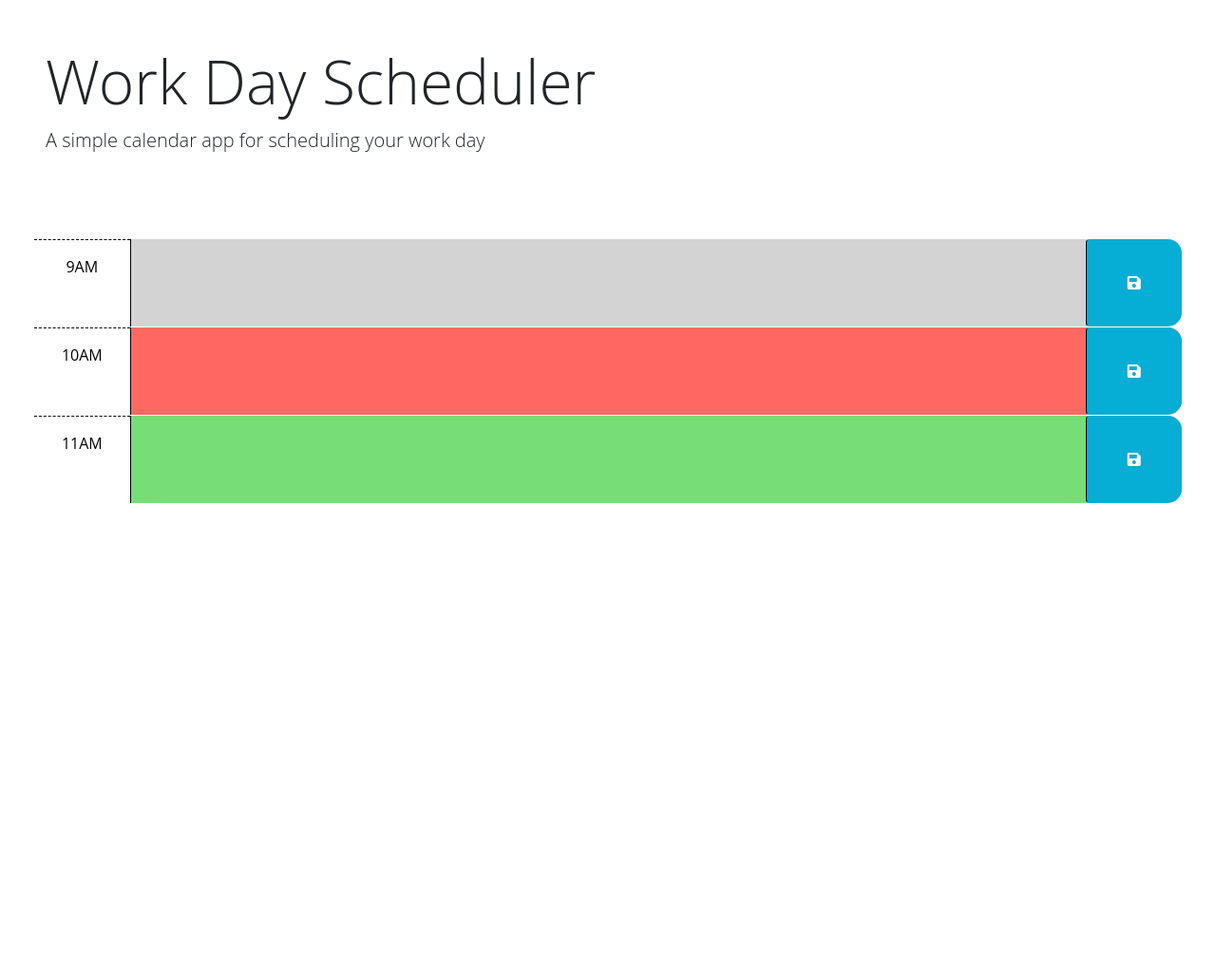
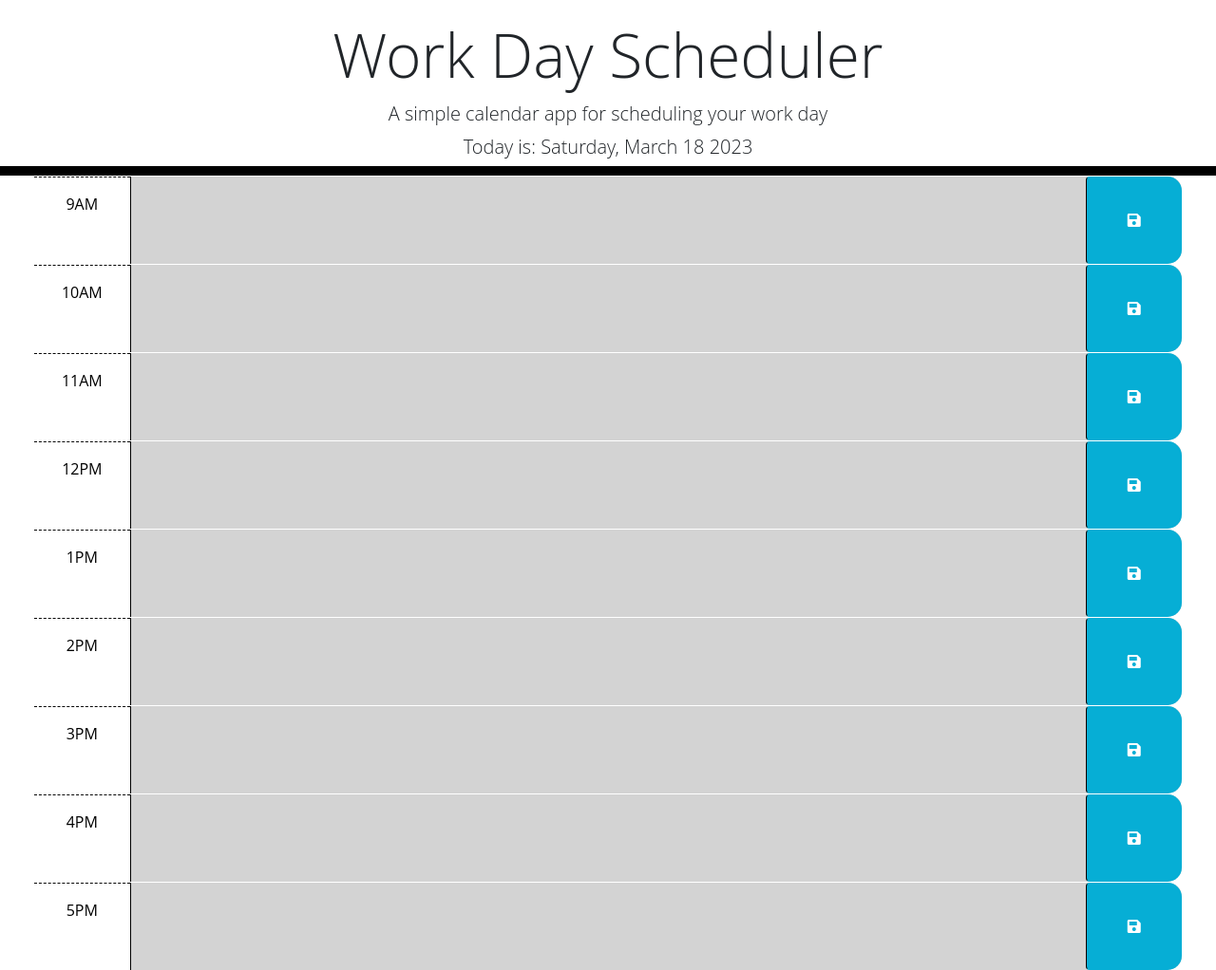
Before and after one commit to Arbitrary-Stag/work-day-scheduler, a plain HTML site: page index.html in a window 1280 px wide. Shown: the whole page at 95% size. Before the commit the page ends 800 px from the top, so only its background shows below. Drawn offline with nearby package versions, Linux system fonts and the light colour scheme.

Commit message:
added html elements and centered header, began js

```diff
--- a/assets/css/style.css
+++ b/assets/css/style.css
@@ -57,3 +57,18 @@ textarea {
   font-size: 20px;
   transition: all 0.3s ease-in-out;
 }
+
+.header {
+  display: flex;
+  flex-direction: column;
+  justify-content: center;
+  align-items: center;
+  text-align: center;
+  margin-top: 20px;
+  border-bottom: solid 10px black;
+}
+
+.header p {
+  line-height: 1.5;
+  margin-bottom: 5px;
+}
--- a/assets/js/script.js
+++ b/assets/js/script.js
@@ -1,23 +1,15 @@
 // Wrap all code that interacts with the DOM in a call to jQuery to ensure that
 // the code isn't run until the browser has finished rendering all the elements
 // in the html.
-$(function () {
-  // TODO: Add a listener for click events on the save button. This code should
-  // use the id in the containing time-block as a key to save the user input in
-  // local storage. HINT: What does `this` reference in the click listener
-  // function? How can DOM traversal be used to get the "hour-x" id of the
-  // time-block containing the button that was clicked? How might the id be
-  // useful when saving the description in local storage?
-  //
-  // TODO: Add code to apply the past, present, or future class to each time
-  // block by comparing the id to the current hour. HINTS: How can the id
-  // attribute of each time-block be used to conditionally add or remove the
-  // past, present, and future classes? How can Day.js be used to get the
-  // current hour in 24-hour time?
-  //
-  // TODO: Add code to get any user input that was saved in localStorage and set
-  // the values of the corresponding textarea elements. HINT: How can the id
-  // attribute of each time-block be used to do this?
-  //
-  // TODO: Add code to display the current date in the header of the page.
+
+$(document).ready(function() {
+
+  var hourArray = [9, 10, 11, 12, 13, 14, 15, 16, 17];
+  var saveBtn = document.getElementsByClassName("fa-save");
+
+  const today = dayjs().format('dddd, MMMM D YYYY');
+  $('#currentDay').text("Today is: " + today);
+
+  const currentHour = dayjs().hour();
+
 });
--- a/index.html
+++ b/index.html
@@ -25,23 +25,13 @@
   </head>
 
   <body>
-    <header class="p-5 mb-4">
+    <header class="header">
       <h1 class="display-3">Work Day Scheduler</h1>
       <p class="lead">A simple calendar app for scheduling your work day</p>
       <p id="currentDay" class="lead"></p>
     </header>
-    <div class="container-fluid px-5">
-      <!-- Use class for "past", "present", and "future" to apply styles to the
-        time-block divs accordingly. The javascript will need to do this by
-        adding/removing these classes on each div by comparing the hour in the
-        id to the current hour. The html provided below is meant to be an example
-        demonstrating how the css provided can be leveraged to create the
-        desired layout and colors. The html below should be removed or updated
-        in the finished product. Remember to delete this comment once the
-        code is implemented.
-        -->
+    <div id="hourDivs" class="container-fluid px-5">
 
-      <!-- Example of a past time block. The "past" class adds a gray background color. -->
       <div id="hour-9" class="row time-block past">
         <div class="col-2 col-md-1 hour text-center py-3">9AM</div>
         <textarea class="col-8 col-md-10 description" rows="3"> </textarea>
@@ -50,8 +40,7 @@
         </button>
       </div>
 
-      <!-- Example of a present time block. The "present" class adds a red background color. -->
-      <div id="hour-10" class="row time-block present">
+      <div id="hour-10" class="row time-block past">
         <div class="col-2 col-md-1 hour text-center py-3">10AM</div>
         <textarea class="col-8 col-md-10 description" rows="3"> </textarea>
         <button class="btn saveBtn col-2 col-md-1" aria-label="save">
@@ -59,14 +48,62 @@
         </button>
       </div>
 
-      <!-- Example of a future time block. The "future" class adds a green background color. -->
-      <div id="hour-11" class="row time-block future">
+      <div id="hour-11" class="row time-block past">
         <div class="col-2 col-md-1 hour text-center py-3">11AM</div>
         <textarea class="col-8 col-md-10 description" rows="3"> </textarea>
         <button class="btn saveBtn col-2 col-md-1" aria-label="save">
           <i class="fas fa-save" aria-hidden="true"></i>
         </button>
       </div>
+
+      <div id="hour-12" class="row time-block past">
+        <div class="col-2 col-md-1 hour text-center py-3">12PM</div>
+        <textarea class="col-8 col-md-10 description" rows="3"> </textarea>
+        <button class="btn saveBtn col-2 col-md-1" aria-label="save">
+          <i class="fas fa-save" aria-hidden="true"></i>
+        </button>
+      </div>
+
+      <div id="hour-13" class="row time-block past">
+        <div class="col-2 col-md-1 hour text-center py-3">1PM</div>
+        <textarea class="col-8 col-md-10 description" rows="3"> </textarea>
+        <button class="btn saveBtn col-2 col-md-1" aria-label="save">
+          <i class="fas fa-save" aria-hidden="true"></i>
+        </button>
+      </div>
+
+      <div id="hour-14" class="row time-block past">
+        <div class="col-2 col-md-1 hour text-center py-3">2PM</div>
+        <textarea class="col-8 col-md-10 description" rows="3"> </textarea>
+        <button class="btn saveBtn col-2 col-md-1" aria-label="save">
+          <i class="fas fa-save" aria-hidden="true"></i>
+        </button>
+      </div>
+
+      <div id="hour-15" class="row time-block past">
+        <div class="col-2 col-md-1 hour text-center py-3">3PM</div>
+        <textarea class="col-8 col-md-10 description" rows="3"> </textarea>
+        <button class="btn saveBtn col-2 col-md-1" aria-label="save">
+          <i class="fas fa-save" aria-hidden="true"></i>
+        </button>
+      </div>
+
+      <div id="hour-16" class="row time-block past">
+        <div class="col-2 col-md-1 hour text-center py-3">4PM</div>
+        <textarea class="col-8 col-md-10 description" rows="3"> </textarea>
+        <button class="btn saveBtn col-2 col-md-1" aria-label="save">
+          <i class="fas fa-save" aria-hidden="true"></i>
+        </button>
+      </div>
+
+      <div id="hour-17" class="row time-block past">
+        <div class="col-2 col-md-1 hour text-center py-3">5PM</div>
+        <textarea class="col-8 col-md-10 description" rows="3"> </textarea>
+        <button class="btn saveBtn col-2 col-md-1" aria-label="save">
+          <i class="fas fa-save" aria-hidden="true"></i>
+        </button>
+      </div>
+
     </div>
 
     <script src="https://cdnjs.cloudflare.com/ajax/libs/jquery/3.2.1/jquery.min.js"></script>
```
